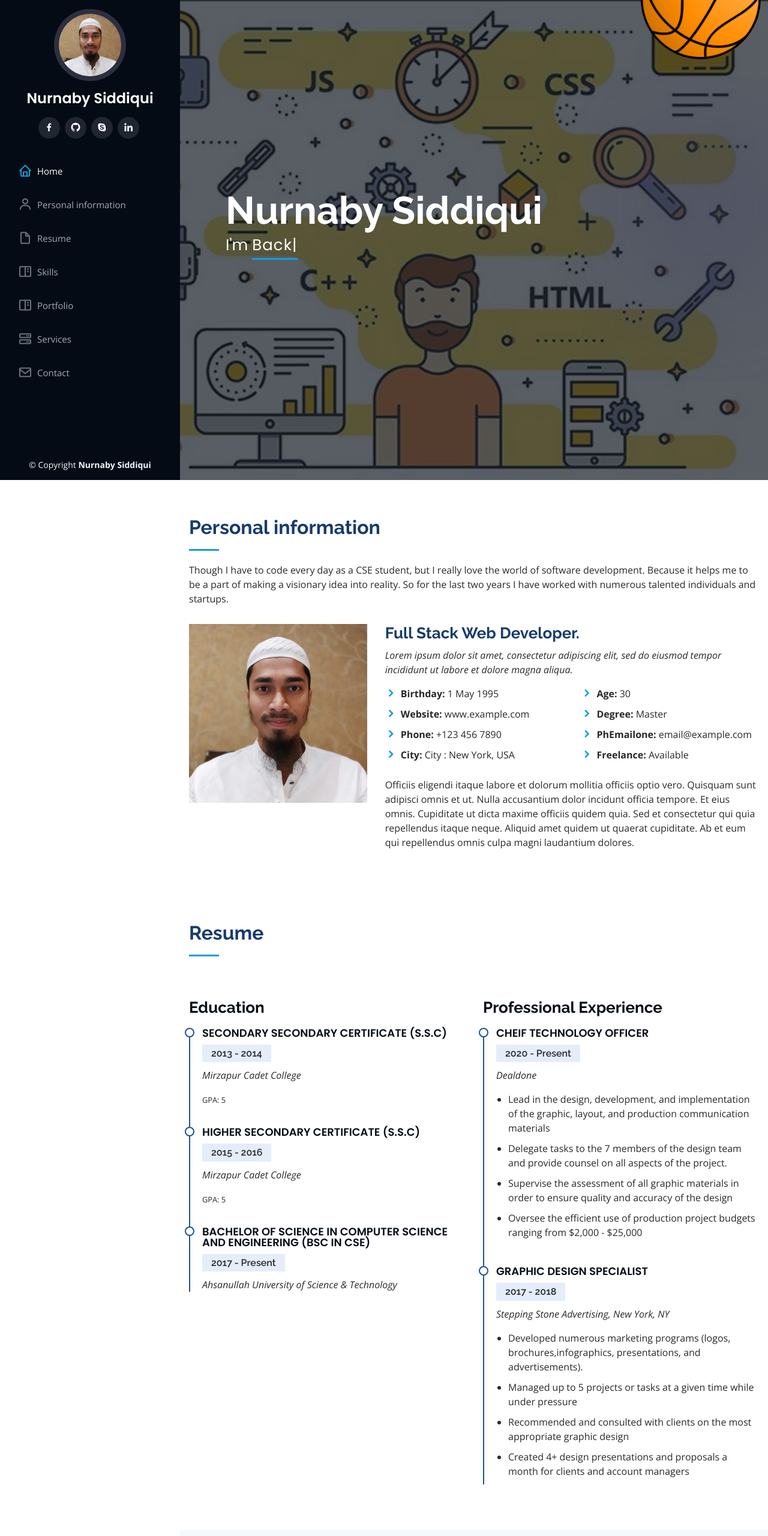
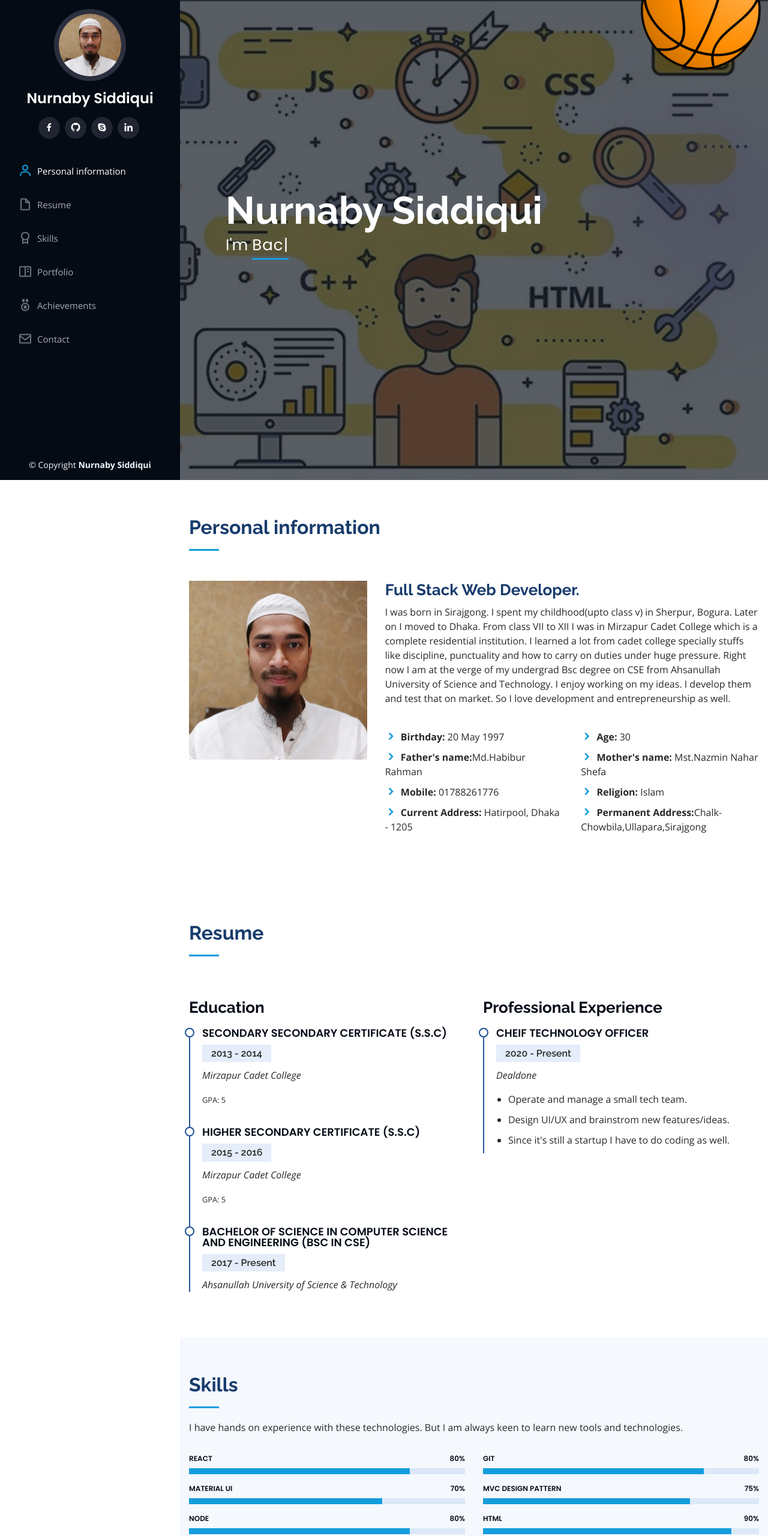
Before and after one commit to Siddiqui-2583/Siddiqui-2583.github.io, a plain HTML site: page index.html in a window 1280 px wide. Shown: the top 2560 px of the page at 60% size. Drawn offline with nearby package versions, Linux system fonts and the light colour scheme.

```diff
--- a/index.html
+++ b/index.html
@@ -11,7 +11,7 @@
 
   <!-- Favicons -->
   <link href="assets/img/favicon.png" rel="icon">
-  <link href="assets/img/apple-touch-icon.png" rel="apple-touch-icon">
+  <link href="assets/img/favicon.png" rel="apple-touch-icon">
 
   <!-- Google Fonts -->
   <link href="https://fonts.googleapis.com/css?family=Open+Sans:300,300i,400,400i,600,600i,700,700i|Raleway:300,300i,400,400i,500,500i,600,600i,700,700i|Poppins:300,300i,400,400i,500,500i,600,600i,700,700i" rel="stylesheet">
@@ -50,13 +50,14 @@
 
       <nav class="nav-menu">
         <ul>
-          <li class="active"><a href="#hero"><i class="bx bx-home"></i> <span>Home</span></a></li>
-          <li><a href="#about"><i class="bx bx-user"></i> <span>Personal information</span></a></li>
-          <li><a href="#resume"><i class="bx bx-file-blank"></i> <span>Resume</span></a></li>
-          <li><a href="#skills"><i class="bx bx-book-content"></i> Skills</a></li>
-          <li><a href="#portfolio"><i class="bx bx-book-content"></i> Portfolio</a></li>
-          <li><a href="#services"><i class="bx bx-server"></i> Services</a></li>
-          <li><a href="#contact"><i class="bx bx-envelope"></i> Contact</a></li>
+          <!-- <li class="active"><a href="#hero"><i class="bx bx-home"></i> <span>Home</span></a></li> -->
+          <li><a name="about" href="#about"><i class="bx bx-user"></i> <span>Personal information</span></a></li>
+          <li><a name="resume" href="#resume"><i class="bx bx-file-blank"></i> <span>Resume</span></a></li>
+          <li><a name="skills" href="#skills"><i class="bx bx-award"></i>Skills</a></li>
+          <li><a name="portfolio" href="#portfolio"><i class="bx bx-book-content"></i> Portfolio</a></li>
+          <!-- <li><a href="#services"><i class="bx bx-server"></i> Services</a></li> -->
+          <li><a name="achievements" href="#achievements"><i class='bx bx-medal'></i> Achievements</a></li>
+          <li><a name="contact" href="#contact"><i class="bx bx-envelope"></i> Contact</a></li>
 
         </ul>
       </nav><!-- .nav-menu -->
@@ -73,7 +74,7 @@
         <div class="row">
         <div class="">
           <h1 id="hero-name">Nurnaby Siddiqui</h1>
-      <p>I'm <span class="typed" data-typed-items="Frontend Web Developer, Backend Developer, Full Stack Web Developer"></span></p>
+      <p>I'm <span class="typed" data-typed-items="Frontend Web Developer, Backend Developer, Full Stack Web Developer, Entrepreneur"></span></p>
         </div>
         <div class="">
           <div id="suport"><div id="smash"><div id="translateShadow"><div id="rotateImg"></div></div></div></div>
@@ -94,7 +95,7 @@
 
         <div class="section-title">
           <h2>Personal information</h2>
-          <p>Though I have to code every day as a CSE student, but I really love the world of software development. Because it helps me to be a part of making a visionary idea into reality. So for the last two years I have worked with numerous talented individuals and startups.</p>
+          <!-- <p>Though I have to code every day as a CSE student, but I really love the world of software development. Because it helps me to be a part of making a visionary idea into reality. So for the last two years I have worked with numerous talented individuals and startups.</p> -->
         </div>
 
         <div class="row">
@@ -102,38 +103,35 @@
             <img src="assets/img/propic.jpg" class="img-fluid" alt="">
           </div>
           <div class="col-lg-8 pt-4 pt-lg-0 content" data-aos="fade-left">
-            <h3>Full Stack Web Developer.</h3>
-            <p class="font-italic">
-              Lorem ipsum dolor sit amet, consectetur adipiscing elit, sed do eiusmod tempor incididunt ut labore et dolore
-              magna aliqua.
-            </p>
+             <h3>Full Stack Web Developer.</h3>
+            <p>
+             I was born in Sirajgong. I spent my childhood(upto class v) in Sherpur, Bogura. Later on I moved to Dhaka. From class VII to XII I was in Mirzapur Cadet College which is a complete residential institution. I learned a lot from cadet college specially stuffs like discipline, punctuality and how to carry on duties under huge pressure. Right now I am at the verge of my undergrad Bsc degree on CSE from Ahsanullah University of Science and Technology. I enjoy working on my ideas. I develop them and test that on market. So I love development and entrepreneurship as well.
+            </p><br>
             <div class="row">
               <div class="col-lg-6">
                 <ul>
-                  <li><i class="icofont-rounded-right"></i> <strong>Birthday:</strong> 1 May 1995</li>
-                  <li><i class="icofont-rounded-right"></i> <strong>Website:</strong> www.example.com</li>
-                  <li><i class="icofont-rounded-right"></i> <strong>Phone:</strong> +123 456 7890</li>
-                  <li><i class="icofont-rounded-right"></i> <strong>City:</strong> City : New York, USA</li>
+                  <li><i class="icofont-rounded-right"></i> <strong>Birthday:</strong> 20 May 1997</li>
+                  <li><i class="icofont-rounded-right"></i> <strong>Father's name:</strong>Md.Habibur Rahman</li>
+                  <li><i class="icofont-rounded-right"></i> <strong>Mobile:</strong> 01788261776</li>
+                  <li><i class="icofont-rounded-right"></i> <strong>Current Address:</strong> Hatirpool, Dhaka - 1205</li>
                 </ul>
               </div>
               <div class="col-lg-6">
                 <ul>
                   <li><i class="icofont-rounded-right"></i> <strong>Age:</strong> 30</li>
-                  <li><i class="icofont-rounded-right"></i> <strong>Degree:</strong> Master</li>
-                  <li><i class="icofont-rounded-right"></i> <strong>PhEmailone:</strong> email@example.com</li>
-                  <li><i class="icofont-rounded-right"></i> <strong>Freelance:</strong> Available</li>
+                  <li><i class="icofont-rounded-right"></i> <strong>Mother's name:</strong> Mst.Nazmin Nahar Shefa</li>
+                  <li><i class="icofont-rounded-right"></i> <strong>Religion:</strong> Islam</li>
+                  <li><i class="icofont-rounded-right"></i> <strong>Permanent Address:</strong>Chalk-Chowbila,Ullapara,Sirajgong</li>
                 </ul>
               </div>
             </div>
-            <p>
-              Officiis eligendi itaque labore et dolorum mollitia officiis optio vero. Quisquam sunt adipisci omnis et ut. Nulla accusantium dolor incidunt officia tempore. Et eius omnis.
-              Cupiditate ut dicta maxime officiis quidem quia. Sed et consectetur qui quia repellendus itaque neque. Aliquid amet quidem ut quaerat cupiditate. Ab et eum qui repellendus omnis culpa magni laudantium dolores.
-            </p>
+
           </div>
         </div>
 
       </div>
-    </section><!-- End About Section -->
+    </section>
+    <!-- End About Section -->
 
     <!-- ======= Facts Section ======= -->
     <!--
@@ -234,23 +232,12 @@
               <h5>2020 - Present</h5>
               <p><em>Dealdone</em></p>
               <ul>
-                <li>Lead in the design, development, and implementation of the graphic, layout, and production communication materials</li>
-                <li>Delegate tasks to the 7 members of the design team and provide counsel on all aspects of the project. </li>
-                <li>Supervise the assessment of all graphic materials in order to ensure quality and accuracy of the design</li>
-                <li>Oversee the efficient use of production project budgets ranging from $2,000 - $25,000</li>
+                <li>Operate and manage a small tech team.</li>
+                <li>Design UI/UX and brainstrom new features/ideas.</li>
+                <li>Since it's still a startup I have to do coding as well.</li>
               </ul>
             </div>
-            <div class="resume-item">
-              <h4>Graphic design specialist</h4>
-              <h5>2017 - 2018</h5>
-              <p><em>Stepping Stone Advertising, New York, NY</em></p>
-              <ul>
-                <li>Developed numerous marketing programs (logos, brochures,infographics, presentations, and advertisements).</li>
-                <li>Managed up to 5 projects or tasks at a given time while under pressure</li>
-                <li>Recommended and consulted with clients on the most appropriate graphic design</li>
-                <li>Created 4+ design presentations and proposals a month for clients and account managers</li>
-              </ul>
-            </div>
+
           </div>
         </div>
 
@@ -362,7 +349,7 @@
 
         <div class="section-title">
           <h2>Portfolio</h2>
-          <p>Magnam dolores commodi suscipit. Necessitatibus eius consequatur ex aliquid fuga eum quidem. Sit sint consectetur velit. Quisquam quos quisquam cupiditate. Et nemo qui impedit suscipit alias ea. Quia fugiat sit in iste officiis commodi quidem hic quas.</p>
+          <p>Though I have to code every day as a CSE student, but I really love the world of software development. Because it helps me to be a part of making a visionary idea into reality. So for the last two years I have worked with numerous talented individuals and startups.</p>
         </div>
 
         <div class="row" data-aos="fade-up">
@@ -473,7 +460,8 @@
       </div>
     </section><!-- End Portfolio Section -->
 
-    <!-- ======= Services Section ======= -->
+   <!--  ======= Services Section ======= -->
+   <!--
     <section id="services" class="services">
       <div class="container">
 
@@ -516,8 +504,53 @@
         </div>
 
       </div>
-    </section><!-- End Services Section -->
+    </section> --><!-- End Services Section -->
 
+    <!--  ======= Acheivement Section ======= -->
+    <section id="achievements" class="services">
+      <div class="container">
+
+        <div class="section-title">
+          <h2>Acheivements</h2>
+          <!-- <p>Magnam dolores commodi suscipit. Necessitatibus eius consequatur ex aliquid fuga eum quidem. Sit sint consectetur velit. Quisquam quos quisquam cupiditate. Et nemo qui impedit suscipit alias ea. Quia fugiat sit in iste officiis commodi quidem hic quas.</p> -->
+        </div>
+
+        <div class="row">
+          <div class="col-lg-4 col-md-6 icon-box" data-aos="fade-up">
+            <div class="icon"><i class='bx bx-atom'></i></div>
+            <h4 class="title"><a href="">Beamline for Schools Competition</a></h4>
+            <p class="description">Member of the team "The Rocket Bros" which was amongst the 31 most
+rated team by CERN Scientific Jury</p>
+          </div>
+          <div class="col-lg-4 col-md-6 icon-box" data-aos="fade-up" data-aos-delay="100">
+            <div class="icon"><i class='bx bx-medal'></i> </div>
+            <h4 class="title"><a href="">The Duke of Edinburgh's International Award</a></h4>
+            <p class="description">The Bronze Standard</p>
+          </div>
+          <div class="col-lg-4 col-md-6 icon-box" data-aos="fade-up" data-aos-delay="200">
+            <div class="icon"><i class='bx bx-rocket'></i></div>
+            <h4 class="title"><a href="">Student to startup competition</a></h4>
+            <p class="description">CEO of TrainKoi which was enlisted among top 100 startup in whole Bangladesh</p>
+          </div>
+          <div class="col-lg-4 col-md-6 icon-box" data-aos="fade-up" data-aos-delay="300">
+            <div class="icon"><i class='bx bx-rocket'></i></div>
+            <h4 class="title"><a href="">BYLC Youth Entrepreneurship championship</a></h4>
+            <p class="description">CEO of TrainKoi which was enlisted among top 100 startup in whole Bangladesh</p>
+          </div>
+          <!-- <div class="col-lg-4 col-md-6 icon-box" data-aos="fade-up" data-aos-delay="400">
+            <div class="icon"><i class="icofont-settings"></i></div>
+            <h4 class="title"><a href="">Nemo Enim</a></h4>
+            <p class="description">At vero eos et accusamus et iusto odio dignissimos ducimus qui blanditiis praesentium voluptatum deleniti atque</p>
+          </div>
+          <div class="col-lg-4 col-md-6 icon-box" data-aos="fade-up" data-aos-delay="500">
+            <div class="icon"><i class="icofont-tasks-alt"></i></div>
+            <h4 class="title"><a href="">Eiusmod Tempor</a></h4>
+            <p class="description">Et harum quidem rerum facilis est et expedita distinctio. Nam libero tempore, cum soluta nobis est eligendi</p> -->
+          </div>
+        </div>
+
+      </div>
+    <!-- End Acheivement Section -->
     <!-- ======= Testimonials Section ======= -->
     <section id="testimonials" class="testimonials section-bg">
       <div class="container">
```
Also changed, not shown: portfolio-details.html (+16 -21 lines).
